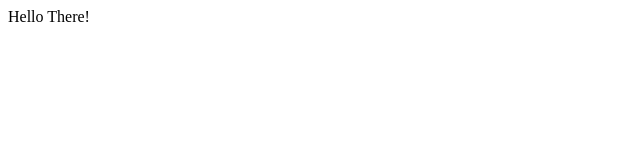
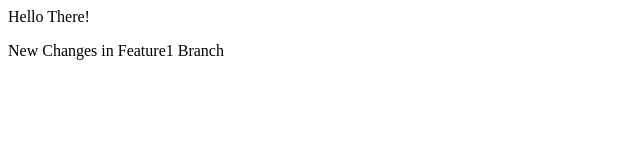
Before and after one commit to imunknown7/new-repo, a plain HTML site: page index.html in a window 1280 px wide. Shown: the whole page, without its empty margins (0-640 px from the left). Drawn offline with Linux system fonts and the light colour scheme.

Commit message:
branch changes

```diff
--- a/index.html
+++ b/index.html
@@ -7,5 +7,6 @@
 </head>
 <body>
     Hello There!
+    <p>New Changes in Feature1 Branch</p>
 </body>
 </html>
```
